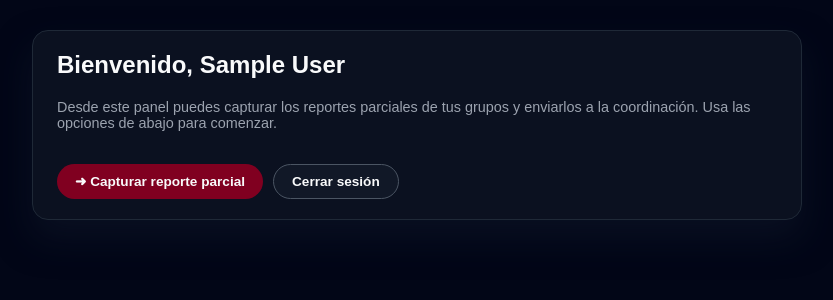
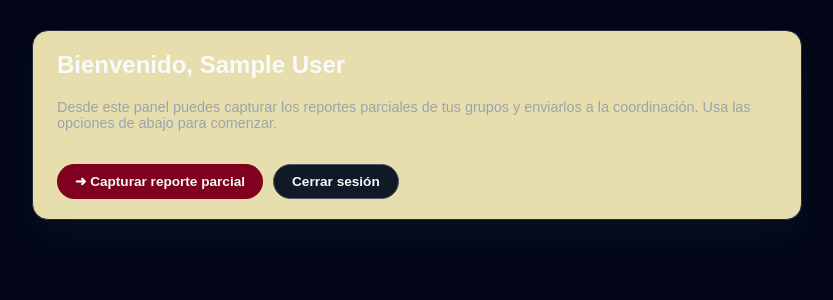
Before and after one commit to gerardotuz/prototipos, a Flask app: page /maestro in a window 1280 px wide. Shown: the part 138-438 px from the top of the page, without its empty margins (223-1056 px from the left). Run offline with Flask 3, Linux system fonts and the light colour scheme; the visitor is signed in with stand-in values (Sample User, id 1).

Commit message:
Update maestro_menu.html

```diff
--- a/templates/maestro_menu.html
+++ b/templates/maestro_menu.html
@@ -73,7 +73,7 @@
             padding:30px 5vw 40px;
         }
         .tarjeta {
-            background:#0b1120;
+            background:#e7dead;
             border-radius:16px;
             padding:20px 24px;
             box-shadow:0 18px 35px rgba(15,23,42,0.55);
```
